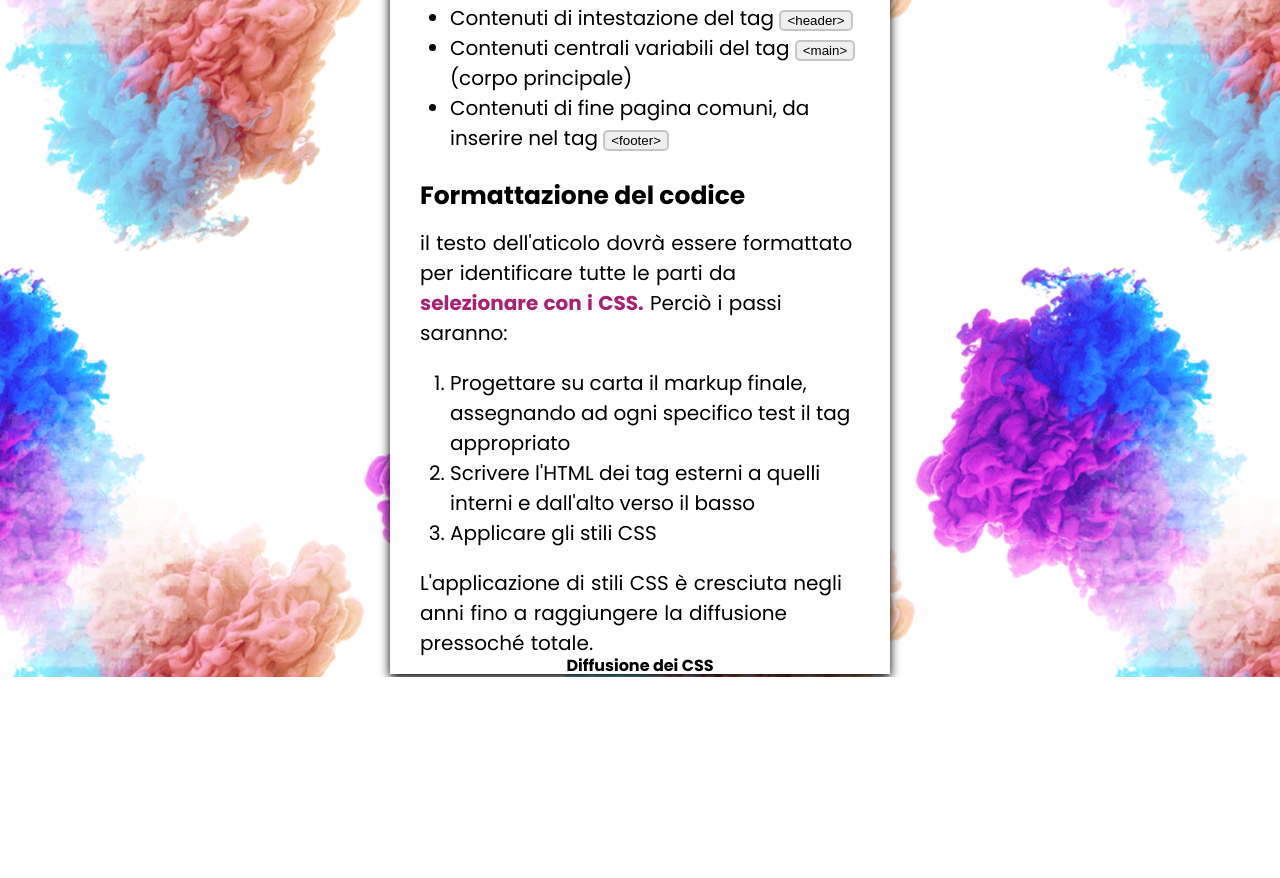
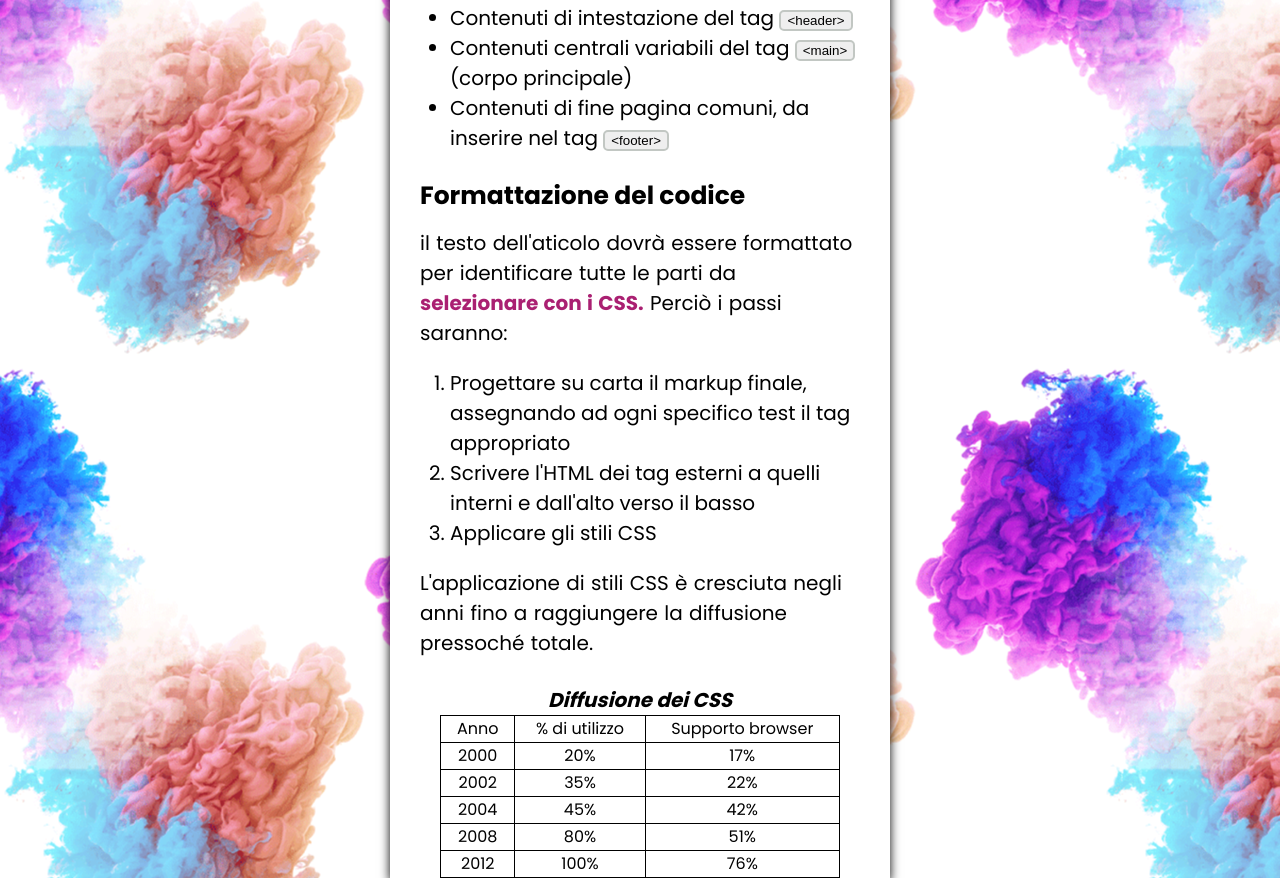
Before and after one commit to FabrizioPignatelli02/U1-S1-L4, a plain HTML site: page index.html in a window 1280 px wide. Shown: the part 766-1644 px from the top of the page. Before the commit the page ends 1443 px from the top, so only its background shows below. Drawn offline with Linux system fonts and the light colour scheme.

Commit message:
sistemazione tabella

```diff
--- a/assets/css/style.css
+++ b/assets/css/style.css
@@ -113,26 +113,40 @@ ol{
 }
 /* TABELLE */
 
-table{
-    display: table;
-    width: 100%;
-    border-collapse: separate;
-    box-sizing: border-box;
-    border-spacing: 200px;
-    border-color: grey;
-    text-indent: initial;
-    background-color: black;
 
-}
 
 table caption{
     font-weight: bold;
-    display: table-caption;
-    text-align: center;
+    color: black;
+    font-style: italic;
+    font-size: 20px;
+    margin-bottom: 5px;
 }
 
-table li{
-    vertical-align: middle;
+
+
+
+
+
+table,
+th,
+td {
+  border: 1px solid black;
+}
+
+table {
+  width: 400px;
+  margin: 0 auto;
+  display: table;
+  border-spacing: 0;
+}
+
+
+th,
+td {
+  padding: 5px 10px;
+  border-top-width: 0;
+  border-left-width: 0;
 }
 
 /* FORM */
--- a/index.html
+++ b/index.html
@@ -62,6 +62,7 @@
           <li>Applicare gli stili CSS</li>
         </ol>
         <p>L'applicazione di stili CSS è cresciuta negli anni fino a raggiungere la diffusione pressoché totale.</p>
+        <br /><br />
         <div>
           <table>
             <thead>
@@ -69,6 +70,38 @@
                 Diffusione dei CSS
               </caption>
             </thead>
+            <tbody>
+              <tr>
+                <th>Anno</th>
+                <th>% di utilizzo</th>
+                <th>Supporto browser</th>
+              </tr>
+              <tr>
+                <th>2000</th>
+                <th>20%</th>
+                <th>17%</th>
+              </tr>
+              <tr>
+                <th>2002</th>
+                <th>35%</th>
+                <th>22%</th>
+              </tr>
+              <tr>
+                <th>2004</th>
+                <th>45%</th>
+                <th>42%</th>
+              </tr>
+              <tr>
+                <th>2008</th>
+                <th>80%</th>
+                <th>51%</th>
+              </tr>
+              <tr>
+                <th>2012</th>
+                <th>100%</th>
+                <th>76%</th>
+              </tr>
+            </tbody>
           </table>
         </div>
       </div>
```
